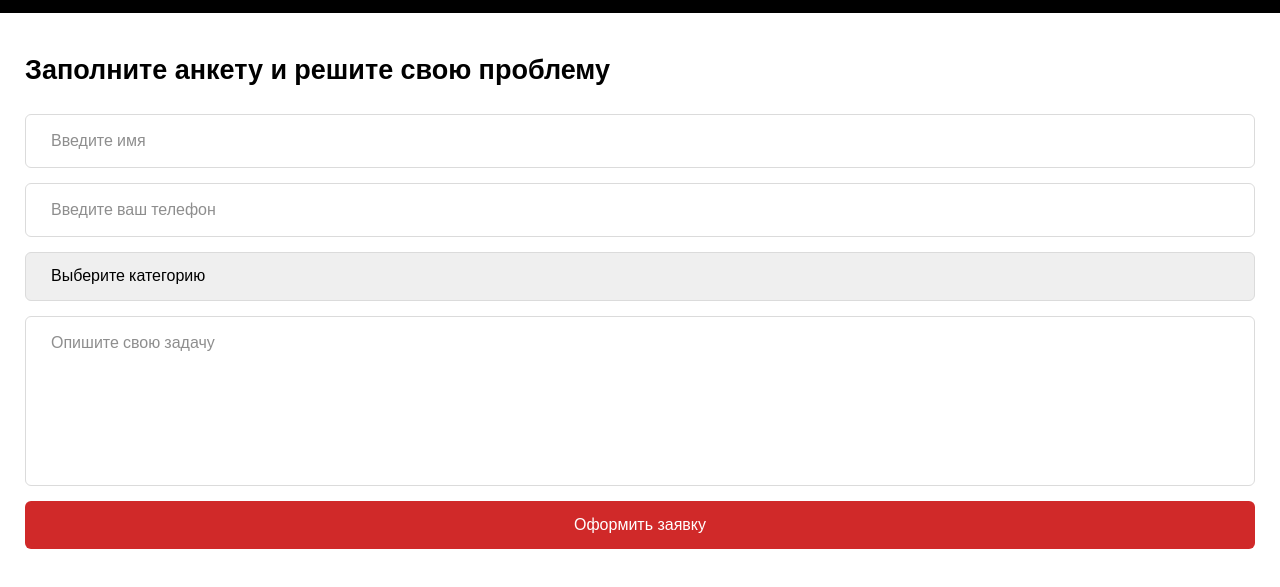
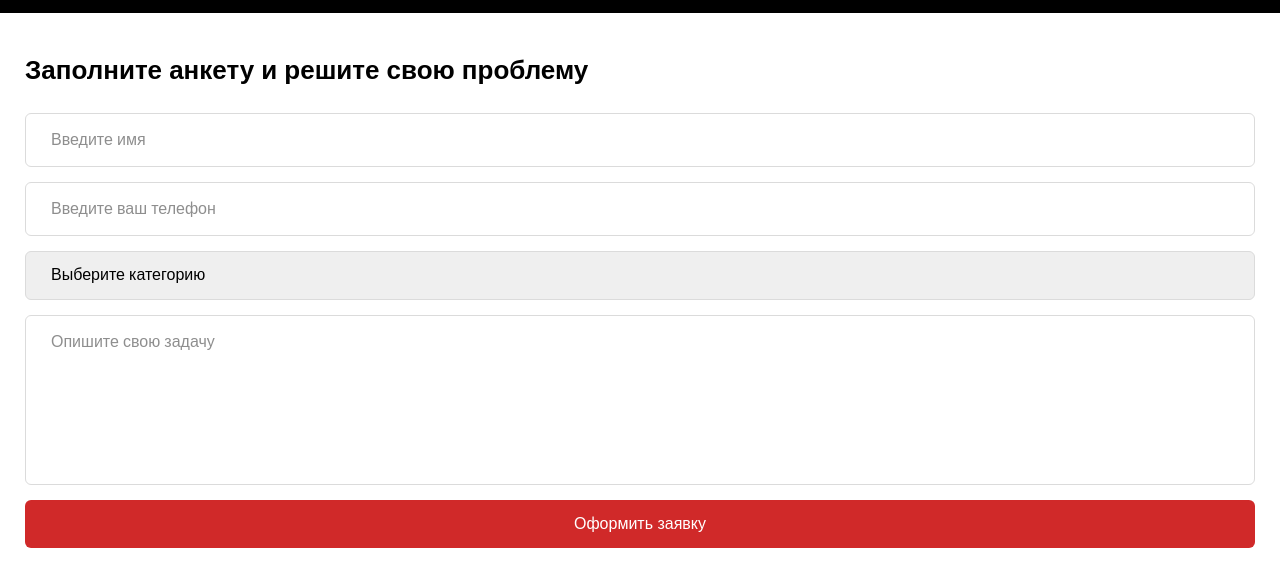
Before and after one commit to Temirsultanov/profi, a plain HTML site: page index.html in a window 1280 px wide. Shown: the part 41-628 px from the top of the page. Drawn offline with nearby package versions, Linux system fonts and the light colour scheme.

Commit message:
Change title font size

```diff
--- a/style.css
+++ b/style.css
@@ -45,7 +45,7 @@ body {
     padding: 40px 25px 0px;
 }
 .title {
-    font-size: 27px;
+    font-size: 26px;
     line-height: 1.35;
 }
 
```
